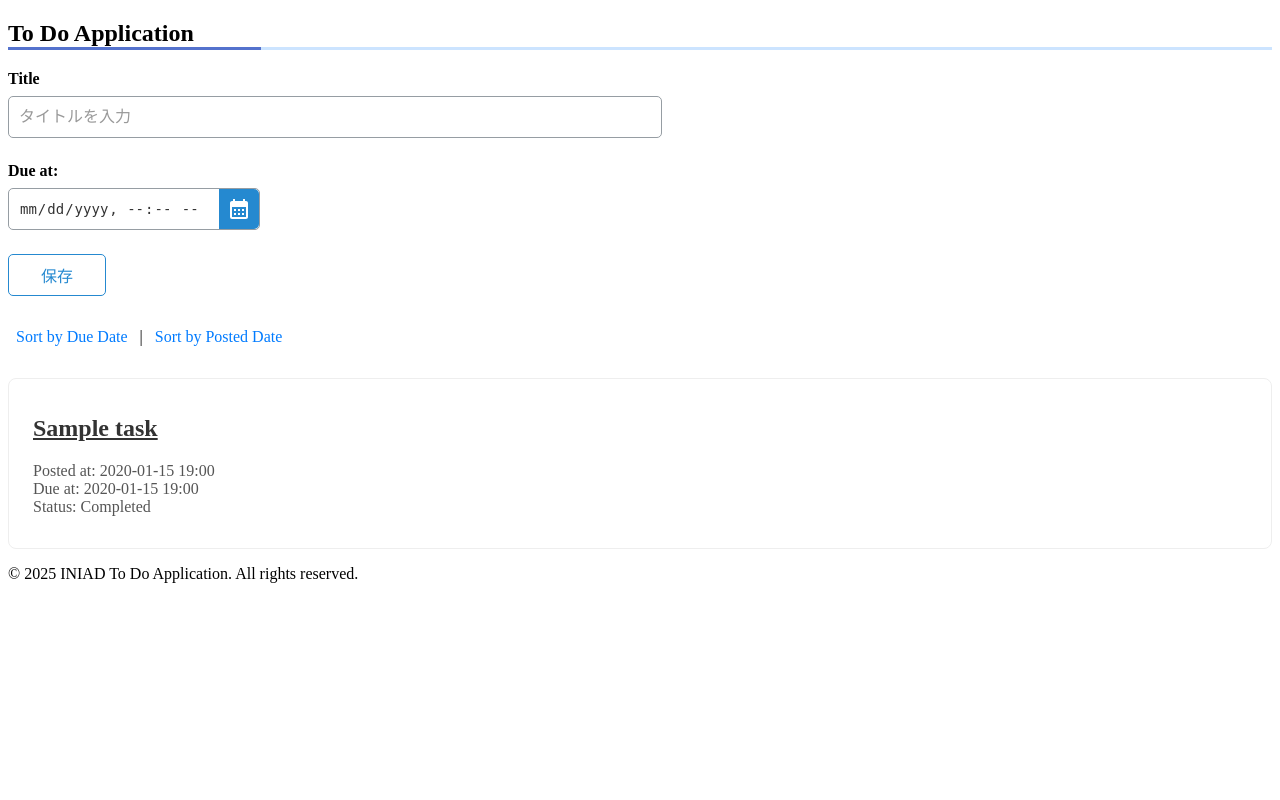
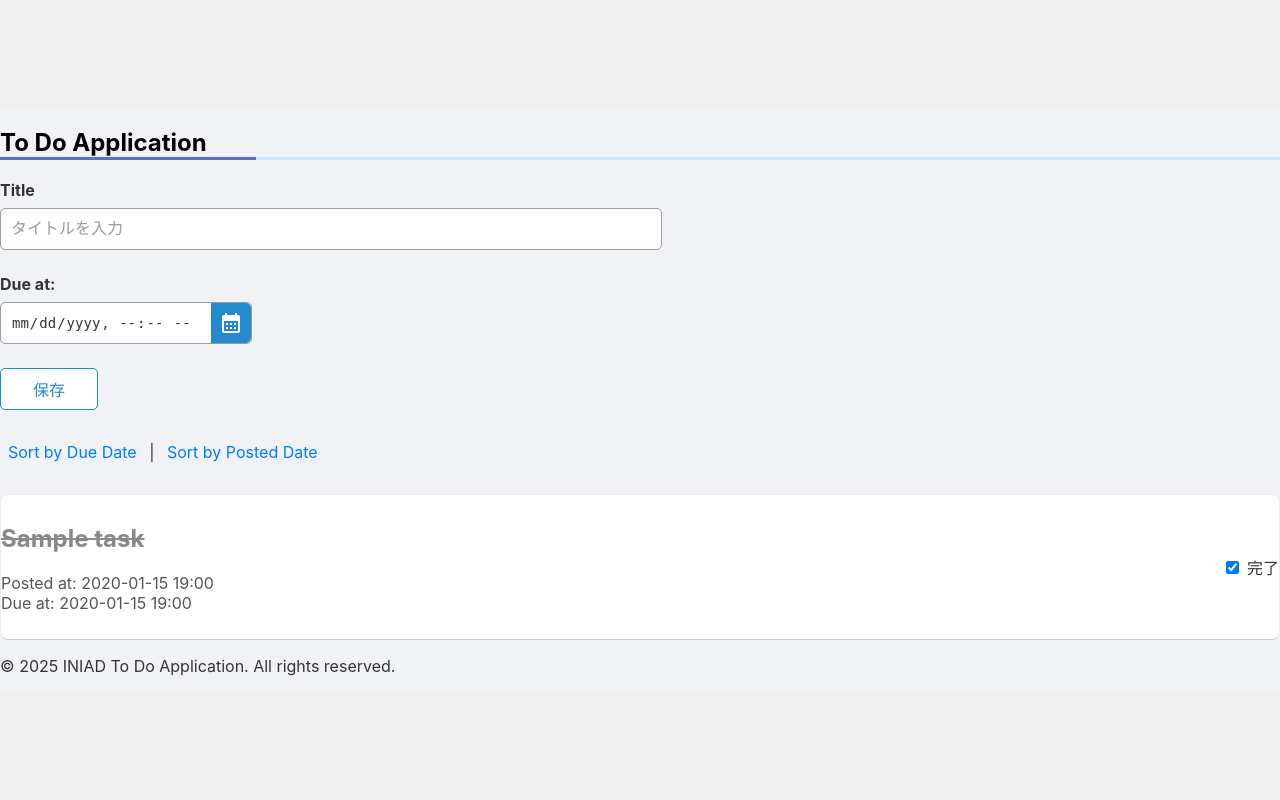
Before and after one commit to 50ki-1706/django-test-exercise, a Django app: page / in a window 1280 px wide. Run offline with Django 5.2, Linux system fonts and the light colour scheme; tables that the repository leaves empty hold one stand-in row (values such as "Sample post").

Commit message:
チェックボックスの追加

```diff
--- a/todo/static/todo/style.css
+++ b/todo/static/todo/style.css
@@ -141,3 +141,154 @@ h1 a {
 .task-item li {
   color: #555;
 }
+
+html {
+  background: #eee;
+  height: 100%;
+  display: flex;
+}
+
+body {
+  width: 100%;
+  margin: auto;
+  background-color: #f0f2f5; /* 背景を少しグレーに */
+  color: #333;
+  font-family: -apple-system, BlinkMacSystemFont, "Segoe UI", Roboto, "Helvetica Neue", Arial,
+    sans-serif;
+}
+
+.todo-list {
+  background: #fff;
+  font-size: 20px;
+  max-width: 15em;
+  margin: auto;
+  padding: 0.5em 1em;
+  box-shadow: 0 10px 30px rgba(0, 0, 0, 0.2);
+}
+
+.todo {
+  display: block;
+  position: relative;
+  padding: 1em 1em 1em 16%;
+  margin: 0 auto;
+  cursor: pointer;
+  border-bottom: solid 1px #ddd;
+}
+
+.todo:last-child {
+  border-bottom: none;
+}
+
+.todo__state {
+  position: absolute;
+  top: 0;
+  left: 0;
+  opacity: 0;
+}
+
+.todo__text {
+  color: #1b4a4e;
+  transition: all 0.4s linear 0.4s;
+}
+
+.todo__icon {
+  position: absolute;
+  top: 0;
+  bottom: 0;
+  left: 0;
+  width: 100%;
+  height: auto;
+  margin: auto;
+  fill: none;
+  stroke: #27fdc7;
+  stroke-width: 2;
+  stroke-linejoin: round;
+  stroke-linecap: round;
+}
+
+.todo__line,
+.todo__box,
+.todo__check {
+  transition: stroke-dashoffset 0.8s cubic-bezier(0.9, 0, 0.5, 1);
+}
+
+.todo__circle {
+  stroke: #27fdc7;
+  stroke-dasharray: 1 6;
+  stroke-width: 0;
+  transform-origin: 13.5px 12.5px;
+  transform: scale(0.4) rotate(0deg);
+  animation: none 0.8s linear;
+}
+
+@keyframes explode {
+  30% {
+    stroke-width: 3;
+    stroke-opacity: 1;
+    transform: scale(0.8) rotate(40deg);
+  }
+  100% {
+    stroke-width: 0;
+    stroke-opacity: 0;
+    transform: scale(1.1) rotate(60deg);
+  }
+}
+
+.todo__box {
+  stroke-dasharray: 56.1053, 56.1053;
+  stroke-dashoffset: 0;
+  transition-delay: 0.16s; /* 0.8s * 0.2 */
+}
+
+.todo__check {
+  stroke: #27fdc7;
+  stroke-dasharray: 9.8995, 9.8995;
+  stroke-dashoffset: 9.8995;
+  transition-duration: 0.32s; /* 0.8s * 0.4 */
+}
+
+.todo__line {
+  stroke-dasharray: 168, 1684;
+  stroke-dashoffset: 168;
+}
+
+.todo__circle {
+  animation-delay: 0.56s; /* 0.8s * 0.7 */
+  animation-duration: 0.56s; /* 0.8s * 0.7 */
+}
+
+/* --- チェックされた時のスタイル --- */
+.todo__state:checked ~ .todo__text {
+  transition-delay: 0s;
+  color: #5ebec1;
+  opacity: 0.6;
+}
+
+.todo__state:checked ~ .todo__icon .todo__box {
+  stroke-dashoffset: 56.1053;
+  transition-delay: 0s;
+}
+
+.todo__state:checked ~ .todo__icon .todo__line {
+  stroke-dashoffset: -8;
+}
+
+.todo__state:checked ~ .todo__icon .todo__check {
+  stroke-dashoffset: 0;
+  transition-delay: 0.48s; /* 0.8s * 0.6 */
+}
+
+.todo__state:checked ~ .todo__icon .todo__circle {
+  animation-name: explode;
+}
+
+.task-item {
+  display: flex;
+  justify-content: space-between;
+  align-items: center;
+  border-bottom: 1px solid #ccc;
+  padding: 10px 0;
+}
+.checkbox-form {
+  margin: 0;
+}
--- a/todo/templates/todo/index.html
+++ b/todo/templates/todo/index.html
@@ -31,16 +31,30 @@
 
 {% for task in tasks %}
 <div class="task-item">
-  <h2><a href="{% url 'detail' task.id %}">{{ task.title }}</a></h2>
+  <div class="task-content">
+    <h2>
+      <a
+        href="{% url 'detail' task.id %}"
+        style="{% if task.completed %}text-decoration: line-through; color: #888;{% endif %}"
+      >
+        {{ task.title }}
+      </a>
+    </h2>
     <ul>
       <li>Posted at: {{ task.posted_at|date:"Y-m-d H:i" }}</li>
       {% if task.due_at %}
       <li>Due at: {{ task.due_at|date:"Y-m-d H:i" }}</li>
-    {% endif %} {% if task.completed %}
-    <li>Status: Completed</li>
-    {% else %}
-    <li>Status: Not Completed</li>
       {% endif %}
     </ul>
   </div>
+  <div class="task-status">
+    <form action="{% url 'close' task.id %}" method="post" onchange="this.submit()">
+      {% csrf_token %}
+      <label class="checkbox-label">
+        <input type="checkbox" name="completed" {% if task.completed %}checked{% endif %} />
+        {% if task.completed %} 完了 {% else %} 未完了 {% endif %}
+      </label>
+    </form>
+  </div>
+</div>
 {% endfor %} {% endblock %}
```
Lines whose indentation alone changed are shown as unchanged.
